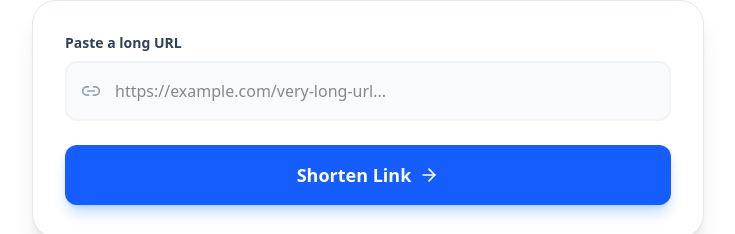
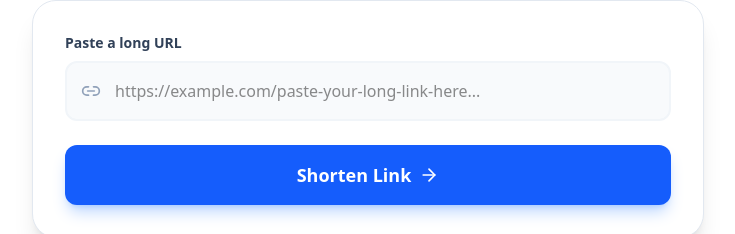
Before and after one commit to rahul-ismyname/toolboxed, a Next.js app: page /link-shortener in a window 1280 px wide. Shown: the top 234 px of the page, without its empty margins (272-1007 px from the left). Built offline with nearby package versions, Linux system fonts and the light colour scheme; no server answers.

Commit message:
chore: update link shortener placeholder to trigger redeploy

```diff
--- a/components/tools/utility/LinkShortener.tsx
+++ b/components/tools/utility/LinkShortener.tsx
@@ -42,7 +42,8 @@ export default function LinkShortener() {
             if (err.code === '23505') { // Unique violation
                 setError('Custom code already exists. Try another.');
             } else {
-                setError('Failed to shorten link. Make sure Supabase is set up properly.');
+                // Show the actual error message for debugging
+                setError(`Error: ${err.message || 'Unknown error'}`);
             }
         } finally {
             setLoading(false);
@@ -63,7 +64,7 @@ export default function LinkShortener() {
                                 type="text"
                                 value={url}
                                 onChange={(e) => setUrl(e.target.value)}
-                                placeholder="https://example.com/very-long-url..."
+                                placeholder="https://example.com/paste-your-long-link-here..."
                                 className="w-full pl-12 pr-4 py-4 bg-slate-50 dark:bg-slate-800 border-2 border-slate-100 dark:border-slate-700 rounded-xl focus:border-blue-500 outline-none transition-all font-medium"
                                 required
                             />
```
